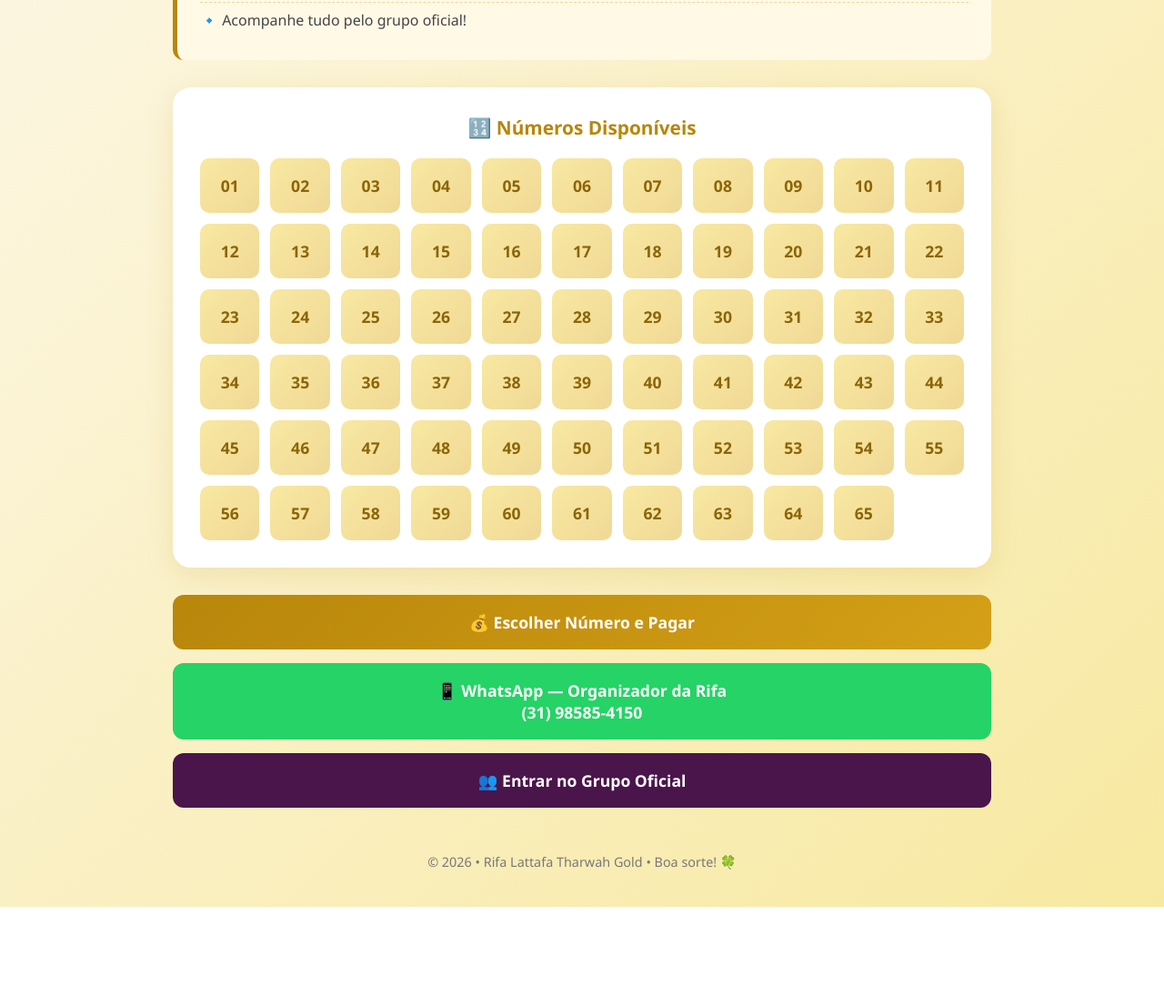
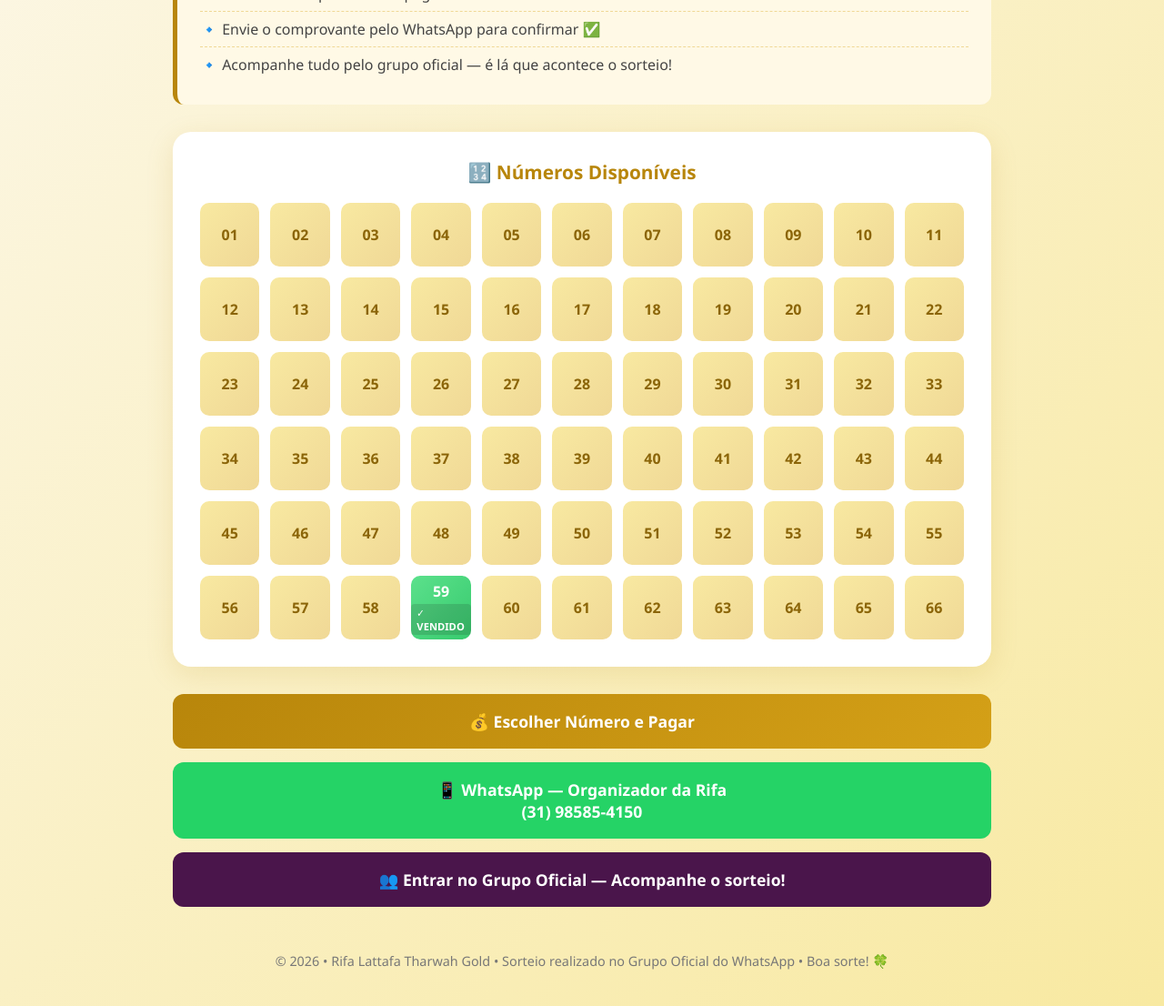
Before and after one commit to conexaobrasilbras/Rifa-perfume, a plain HTML site: page index.html in a window 1280 px wide. Shown: the part 951-2057 px from the top of the page at 91% size. Before the commit the page ends 1948 px from the top, so only its background shows below. Drawn offline with Linux system fonts and the light colour scheme.

Commit message:
Update index.html

```diff
--- a/index.html
+++ b/index.html
@@ -112,7 +112,7 @@
 
         .grid {
             display: grid;
-            grid-template-columns: repeat(auto-fill, minmax(60px, 1fr));
+            grid-template-columns: repeat(auto-fill, minmax(65px, 1fr));
             gap: 12px;
         }
 
@@ -121,11 +121,35 @@
             color: #8b6508;
             font-weight: bold;
             display: flex;
+            flex-direction: column;
             align-items: center;
             justify-content: center;
-            height: 60px;
+            height: 70px;
             border-radius: 10px;
-            font-size: 1.1rem;
+            font-size: 1rem;
+            transition: all 0.3s ease;
+        }
+
+        .number.disponivel:hover {
+            background: #b8860b;
+            color: #fff;
+            transform: scale(1.08);
+            cursor: pointer;
+        }
+
+        .number.vendido {
+            background: linear-gradient(135deg, #4ade80, #22c55e);
+            color: #fff;
+            cursor: not-allowed;
+            opacity: 0.9;
+        }
+
+        .vendido-tag {
+            font-size: 0.7rem;
+            background: rgba(0,0,0,0.15);
+            padding: 2px 6px;
+            border-radius: 4px;
+            margin-top: 3px;
         }
 
         .actions {
@@ -218,9 +242,11 @@
             <h3>📌 INFORMAÇÕES IMPORTANTES</h3>
             <p><strong>📅 Sorteio:</strong> 12 de dezembro de 2026</p>
             <br>
+            <p><strong>🎯 Onde será o sorteio:</strong> O sorteio será realizado oficialmente no nosso Grupo Oficial do WhatsApp!</p>
+            <br>
             <p><strong>⚠️ Mínimo de vendas:</strong> É necessário vender no mínimo 48 números para realizar o sorteio na data prevista. Se não atingir a meta até 12/12/2026, o sorteio será prorrogado até alcançar os 48 números vendidos.</p>
             <br>
-            <p><strong>🎯 Números disponíveis:</strong> 65 números (01 a 65)</p>
+            <p><strong>🎯 Números disponíveis:</strong> 66 números (01 a 66)</p>
             <p><strong>💳 Pagamento seguro:</strong> Feito através da plataforma InfinitePay, com garantia de estorno e suporte oficial.</p>
         </div>
 
@@ -232,7 +258,7 @@
                 <li>🔹 Valor: R$ 10,00 por número</li>
                 <li>🔹 Guarde o comprovante de pagamento</li>
                 <li>🔹 Envie o comprovante pelo WhatsApp para confirmar ✅</li>
-                <li>🔹 Acompanhe tudo pelo grupo oficial!</li>
+                <li>🔹 Acompanhe tudo pelo grupo oficial — é lá que acontece o sorteio!</li>
             </ul>
         </div>
 
@@ -242,13 +268,28 @@
             <div class="grid" id="numeros">
                 <script>
                     const container = document.getElementById('numeros');
-                    for (let i = 1; i <= 65; i++) {
+                    for (let i = 1; i <= 66; i++) {
                         const num = i.toString().padStart(2, '0');
-                        container.innerHTML += `<div class="number">${num}</div>`;
+
+                        // Número 59 marcado como VENDIDO
+                        if (i === 59) {
+                            container.innerHTML += `
+                                <div class="number vendido">
+                                    ${num}
+                                    <span class="vendido-tag">✓ VENDIDO</span>
+                                </div>`;
+                        } else {
+                            container.innerHTML += `<div class="number disponivel">${num}</div>`;
+                        }
                     }
                 </script>
             </div>
         </div>
+
+        <!-- 📝 COMO MARCAR OUTRO NÚMERO COMO VENDIDO:
+        Basta trocar o número na linha abaixo:
+        if (i === 59) → troque 59 pelo número vendido, exemplo: if (i === 05 || i === 12 || i === 33)
+        -->
 
         <!-- Botões -->
         <div class="actions">
@@ -259,12 +300,12 @@
                 📱 WhatsApp — Organizador da Rifa<br>(31) 98585-4150
             </a>
             <a href="https://chat.whatsapp.com/GdvVTs31oo1EXwExSQ3Ey2" target="_blank" class="btn btn-group">
-                👥 Entrar no Grupo Oficial
+                👥 Entrar no Grupo Oficial — Acompanhe o sorteio!
             </a>
         </div>
 
         <footer>
-            <p>© 2026 • Rifa Lattafa Tharwah Gold • Boa sorte! 🍀</p>
+            <p>© 2026 • Rifa Lattafa Tharwah Gold • Sorteio realizado no Grupo Oficial do WhatsApp • Boa sorte! 🍀</p>
         </footer>
     </div>
 </body>
```
